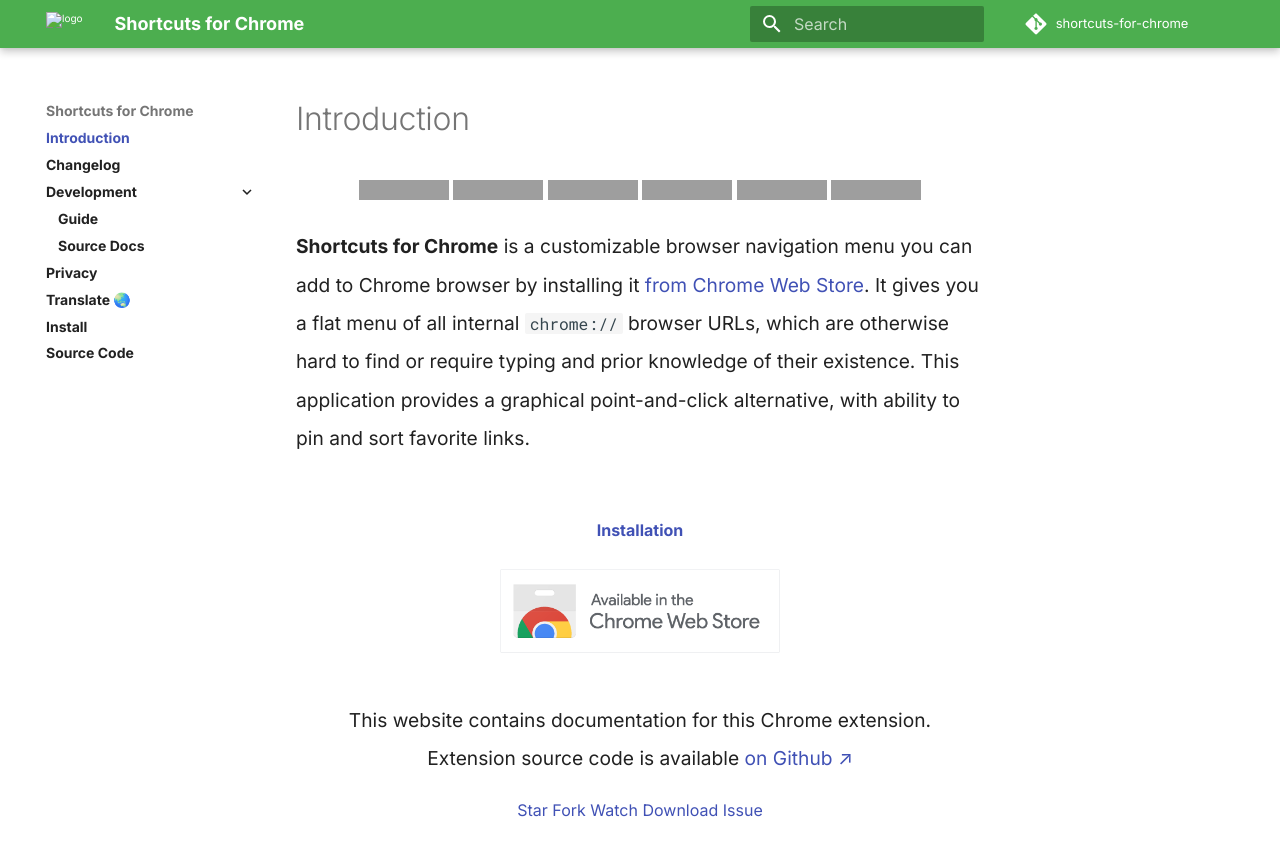
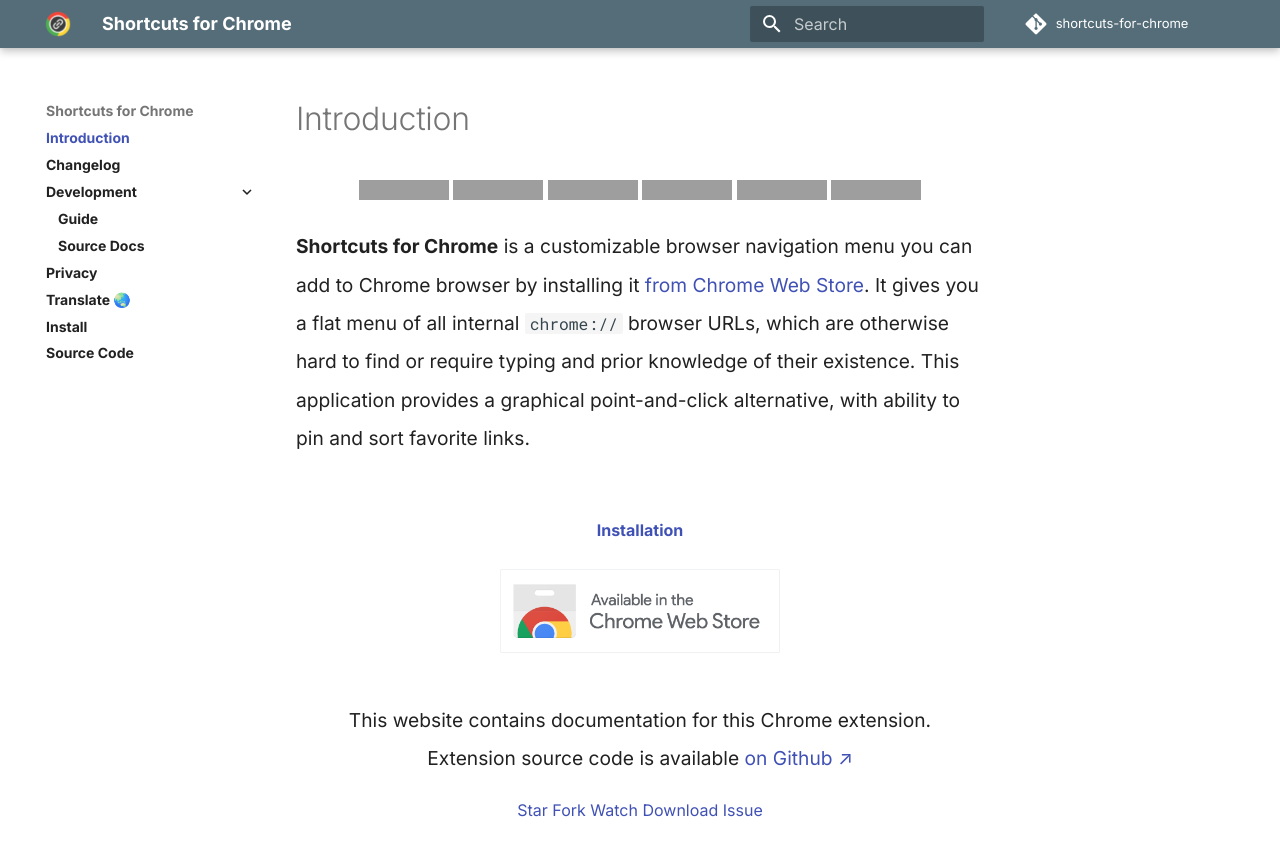
Before and after one commit to MobileFirstLLC/shortcuts-for-chrome, an MkDocs documentation site: the page built from docs/index.md, in a window 1280 px wide and 900 px high. Shown: the top 856 px of the window. Built offline with MkDocs 1.6.1 and Material for MkDocs 9.7.7, drawn with Linux system fonts in a browser that asks for light colours; comment, search, counter and statistics services are not loaded; grey boxes are pictures that could not be loaded.

Commit message:
fix icon path

```diff
--- a/mkdocs.yml
+++ b/mkdocs.yml
@@ -27,14 +27,14 @@
 
 theme:
   name: material
-  logo: '/shortcuts-for-chrome/assets/img/128x128.png'
-  favicon: '/shortcuts-for-chrome/assets/img/32x32.png'
+  logo: '/shortcuts-for-chrome/favicon.png'
+  favicon: '/shortcuts-for-chrome/favicon.png'
   features:
     - navigation.expand
   palette:
     scheme: light
-    primary: green
-    accent: green
+    primary: "blue grey"
+    accent: blue
   font:
     text: Inter
 
```
Also changed, not shown: docs/favicon.png (added).
